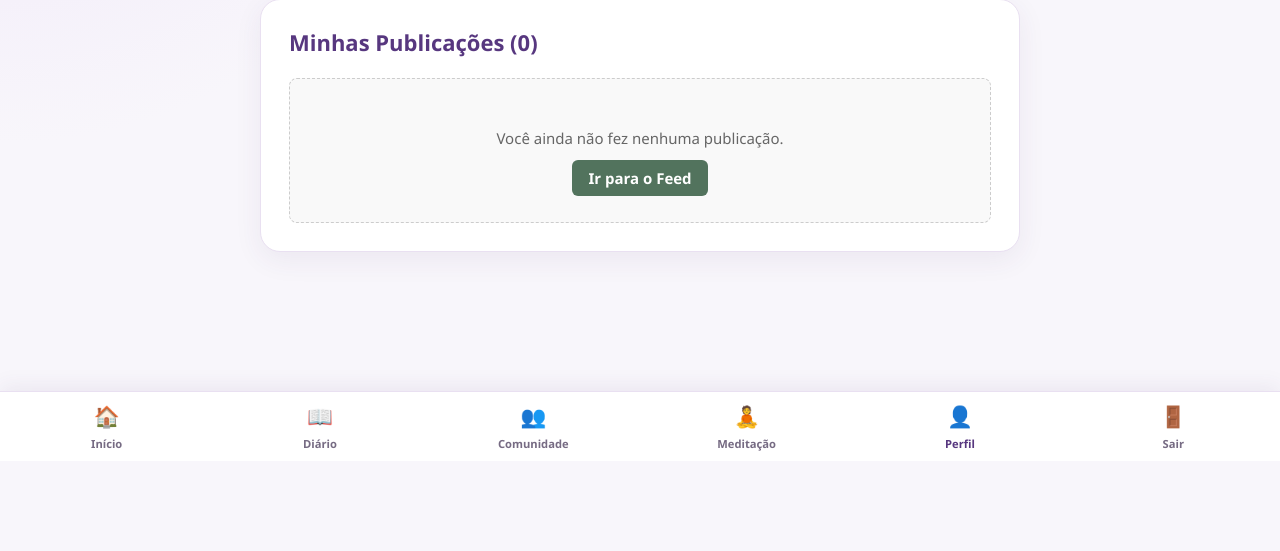
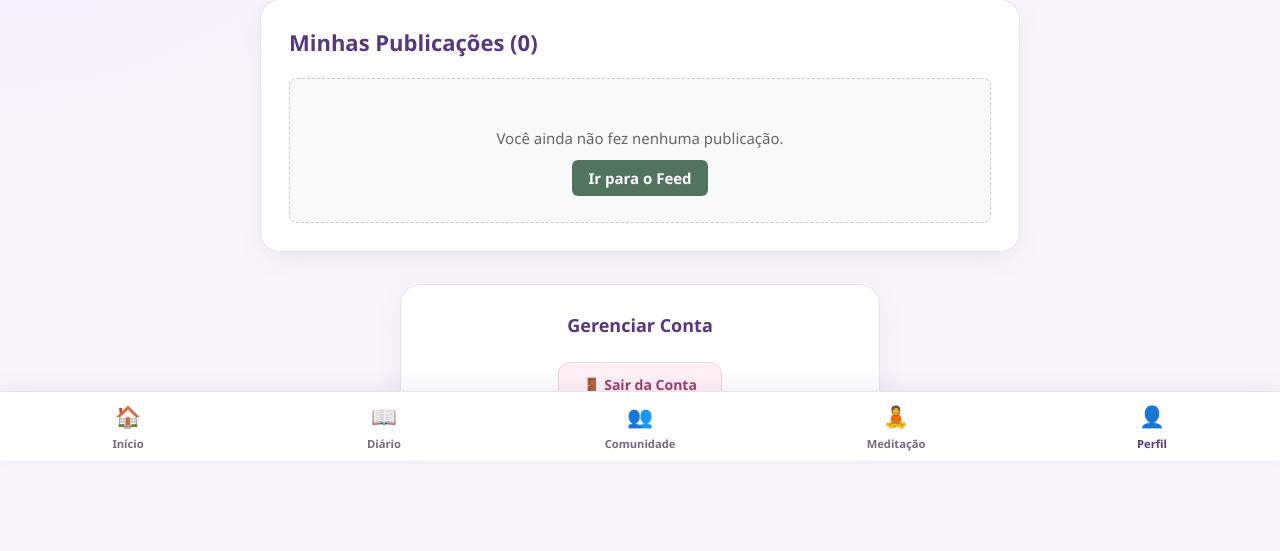
Before and after one commit to joaohenriqueoliveiraoi385-del/ja-acolhe-jh, a Flask app: page /usuarios/perfil in a window 1280 px wide. Shown: the part 339-890 px from the top of the page. Before the commit the page ends 790 px from the top, so only its background shows below. Run offline with Flask 3, Linux system fonts and the light colour scheme; a user stored in the database is signed in; data comes from the database, SQL or seed files in the repository; data that the repository does not hold is empty.

Commit message:
feature: deslocamento do "sair"
o botão sair foi realocado para o perfil

```diff
--- a/templates/base.html
+++ b/templates/base.html
@@ -41,22 +41,10 @@
             <span class="nav-icon">👤</span>
             <span>Perfil</span>
         </a>
-
-        {% if session.get('usuario_id') %}
-            <a href="{{ url_for('usu.logout') }}" class="nav-item">
-                <span class="nav-icon">🚪</span>
-                <span>Sair</span>
-            </a>
-        {% else %}
-            <a href="{{ url_for('home') }}" class="nav-item">
-                <span class="nav-icon">🔑</span>
-                <span>Entrar</span>
-            </a>
-        {% endif %}
     </nav>
     {% endif %}
 
-    <!-- Script Comentários retráteis -->
+    <!-- Script Global para os Comentários Retráteis -->
     <script>
     function alternarComentarios(botao) {
         const blocoComentarios = botao.nextElementSibling;
--- a/templates/perfil.html
+++ b/templates/perfil.html
@@ -45,4 +45,22 @@
         </div>
     {% endif %}
 </section>
+
+<!-- Seção de Ações da Conta no Perfil -->
+<section style="margin-top: 2rem; text-align: center;">
+    <h2 style="font-size: 18px; color: #57377f; margin-bottom: 1rem;">Gerenciar Conta</h2>
+
+    <form action="{{ url_for('usu.logout') }}" method="GET" onsubmit="return confirmarSaida()" style="display: inline-block;">
+        <button type="submit" style="background: #fff1f6; color: #a13e67; border: 1px solid #f0d5e1; padding: 12px 24px; border-radius: 12px; font-weight: 650; cursor: pointer; display: inline-flex; align-items: center; gap: 8px;">
+            🚪 Sair da Conta
+        </button>
+    </form>
+</section>
+
+<!-- Script de Confirmação -->
+<script>
+function confirmarSaida() {
+    return confirm("Tem certeza de que deseja sair da sua conta?");
+}
+</script>
 {% endblock conteudo %}
```
